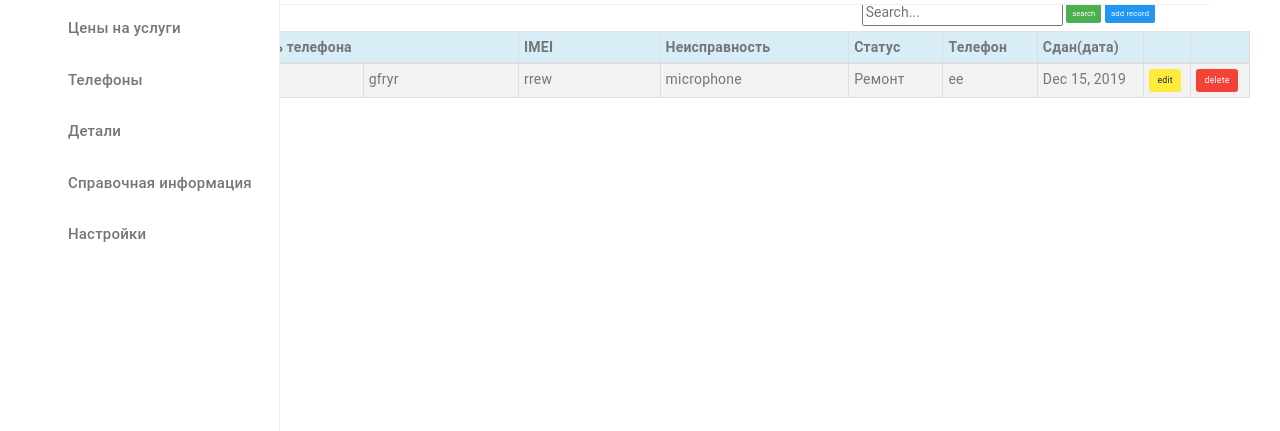
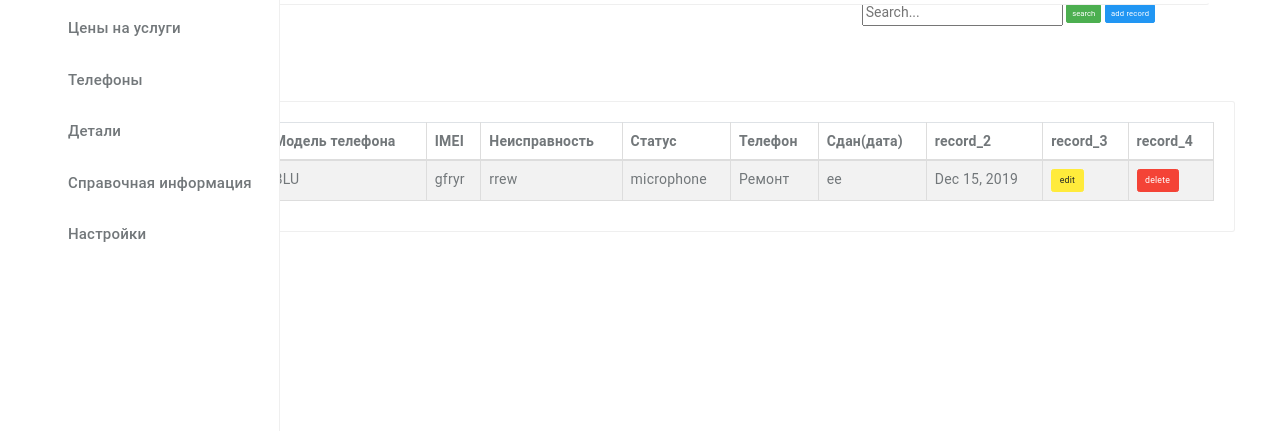
Before and after one commit to jurij600813biax/MobileService, a Django app: page /telephones/ in a window 1280 px wide. Shown: the part 102-533 px from the top of the page. Run offline with Django 3.2, Linux system fonts and the light colour scheme; a user stored in the database is signed in; data comes from the database, SQL or seed files in the repository; style sheets or scripts are compiled from the project's sources; some libraries are stand-ins or nearby versions.

Commit message:
Changing tables

```diff
--- a/mobile/templates/mobile/telephones.html
+++ b/mobile/templates/mobile/telephones.html
@@ -17,24 +17,25 @@
       </form>
     </div>
   </div>
+  <div id='mainContent'>
+    <div class="container-fluid">
       <div class="row">
-    <div class="col-sm-8">
-      <h3></h3>
-    </div>
-  </div>
-  <table class="table table-striped table-bordered table-condensed table-hover">
+        <div class="col-md-12">
+          <div class="bgc-white bd bdrs-3 p-20 mB-20">
+            <table id="dataTable" class="table table-striped table-bordered" cellspacing="0" width="100%">
               <thead>
-      <tr class="info">
-        <th style="width:8%">Регистр</th>
-        <th style="width:4%">Стикер</th>
-        <th colspan="2">Модель телефона</th>
-        <th style="width:12%">IMEI</th>
-        <th style="width:16%">Неисправность</th>
-        <th style="width:8%">Статус</th>
-        <th style="width:8%">Телефон</th>
-        <th style="width:9%">Сдан(дата)</th>
-        <th style="width:4%"></th>
-        <th style="width:5%"></th>
+                <tr>
+                  <th>Регистр</th>
+                  <th>Стикер</th>
+                  <th>Модель телефона</th>
+                  <th>IMEI</th>
+                  <th>Неисправность</th>
+                  <th>Статус</th>
+                  <th>Телефон</th>
+                  <th>Сдан(дата)</th>
+                  <th>record_2</th>
+                  <th>record_3</th>
+                  <th>record_4</th>
                 </tr>
               </thead>
               <tbody>
@@ -67,4 +68,9 @@
                 {% endfor %}
               </tbody>
             </table>
+          </div>
+        </div>
+      </div>
+    </div>
+  </div>
 {% endblock content %}
--- a/users/templates/users/service_prices.html
+++ b/users/templates/users/service_prices.html
@@ -38,8 +38,6 @@
                   <th>record_2</th>
                   <th>record_3</th>
                   <th>record_4</th>
-                    <th></th>
-                    <th></th>
                 </tr>
               </thead>
               <!-- <tfoot>
```
Also changed, not shown: users/templates/users/details.html (+38 -14 lines). Lines whose indentation alone changed are shown as unchanged.
